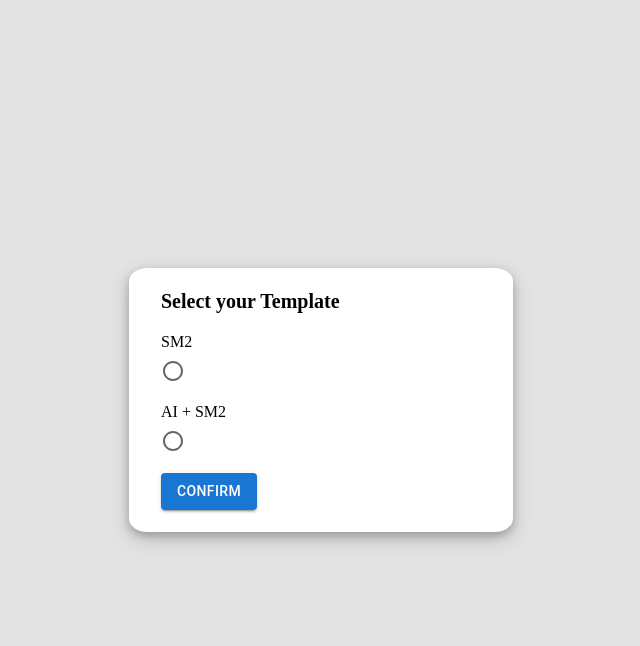
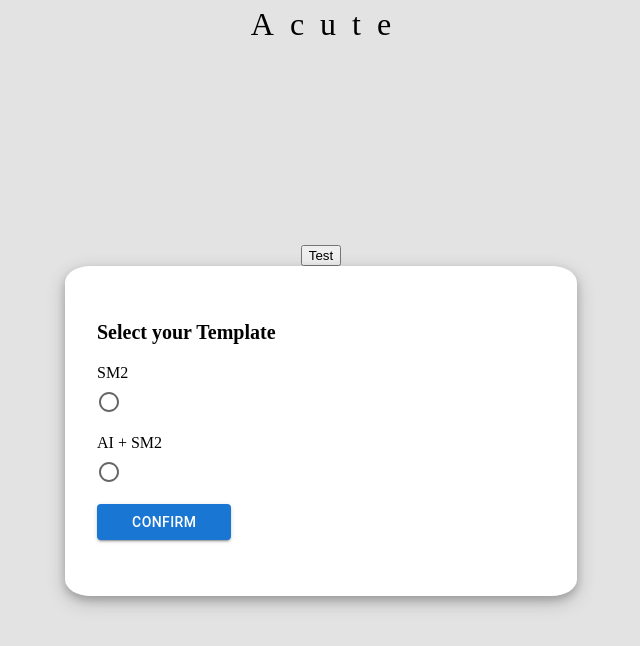
Before and after one commit to megermer/Acute, a React (Vite) app in the folder jsversion/: page / in a window 1280 px wide. Shown: the top 646 px of the page, without its empty margins (319-959 px from the left). Built offline with nearby package versions, Linux system fonts and the light colour scheme.

Commit message:
finished css and basic logic. Ready for card based-logic

```diff
--- a/jsversion/src/App.css
+++ b/jsversion/src/App.css
@@ -4,6 +4,30 @@ div {
   margin: 0px;
   padding: 0px;
 }
+
+navbar {
+  height: 5%;
+  width: 100%;
+  display: flex;
+  justify-content: center;
+  align-items: center;
+}
+
+#content {
+  height: 95%;
+  width: 100%;
+  display: flex;
+  justify-content: center;
+  align-items: center;
+  flex-direction: column;
+}
+
+navbar > p {
+  margin: 0.5rem 0 0 1rem;
+  font-size: 2rem;
+  letter-spacing: 1rem;
+}
+
 
 /* >>> select-page.jsx */
 #root-page {
@@ -12,13 +36,9 @@ div {
   width: 100vw;
   height: 100vh;
   display: flex;
-  justify-content: center;
-  align-items: center;
   background-color: #e3e3e3;
   display: flex;
   flex-direction: column;
-  justify-content: center;
-  align-items: center;
 }
 
 #pick-algorithm {
@@ -72,7 +92,7 @@ div {
 }
 
 .card-content {
-  margin-bottom: 0.75rem
+  margin-bottom: 0.75rem;
 }
 /* <<< card.jsx */
 
@@ -105,16 +125,32 @@ div {
   font-weight: 600;
 }
 
+/* modify height */
+@media (max-height: 850px) {
+  #pick-algorithm {
+    height: 35%;
+    width: 35%;
+  }
+}
+
+@media (max-height: 550px) {
+  #pick-algorithm {
+    height: 50%;
+    width: 50%;
+  }
+}
+
+/* modify width */
 @media (max-width: 1500px) {
-  /* .card {
-    width: 40%;
-    height: 30%;
-  } */
+  .card {
+    width: 50%;
+    height: 40%;
+  }
 }
 
 @media (max-width: 1150px) {
-  /* .card {
-    width: 50%;
-    height: 30%;
-  } */
+  .card {
+    width: 60%;
+    height: 50%;
   }
+}
--- a/jsversion/src/App.jsx
+++ b/jsversion/src/App.jsx
@@ -44,8 +44,17 @@ function App() {
     // Provide next card
   };
 
+  const deleteLocalStorage = () => {
+    setSelectedAlgorithm(0);
+  };
+
   return (
     <div id="root-page">
+      <navbar id="navbar">
+        <p>Acute</p>
+      </navbar>
+      <div id="content">
+        <button onClick={deleteLocalStorage}>Test</button>
         {algorithmTable[selectedAlgorithm] === "SM2AI" ? (
           <SM2AI onData={handleDataFomSM2AI} />
         ) : algorithmTable[selectedAlgorithm] === "SM2" ? (
@@ -58,6 +67,7 @@ function App() {
           <SelectPage onData={handleDataDisplayPage} />
         )}
       </div>
+    </div>
   );
 }
 
```
Also changed, not shown: jsversion/src/components/buttons.jsx (deleted, +0 -46 lines). Lines whose indentation alone changed are shown as unchanged.
